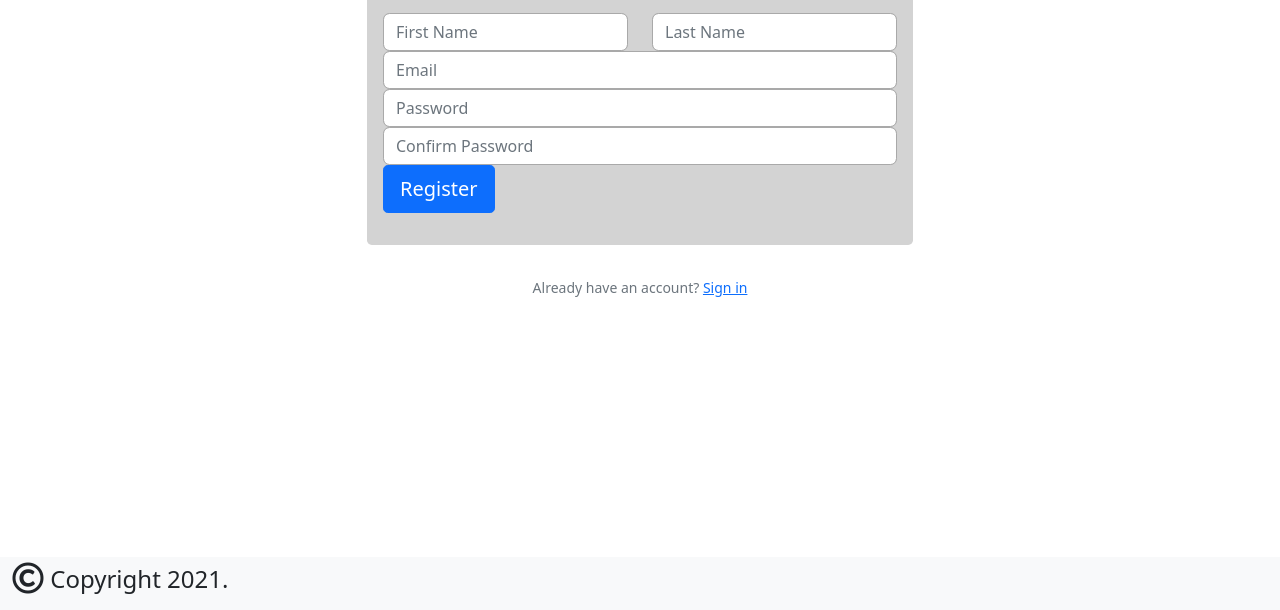
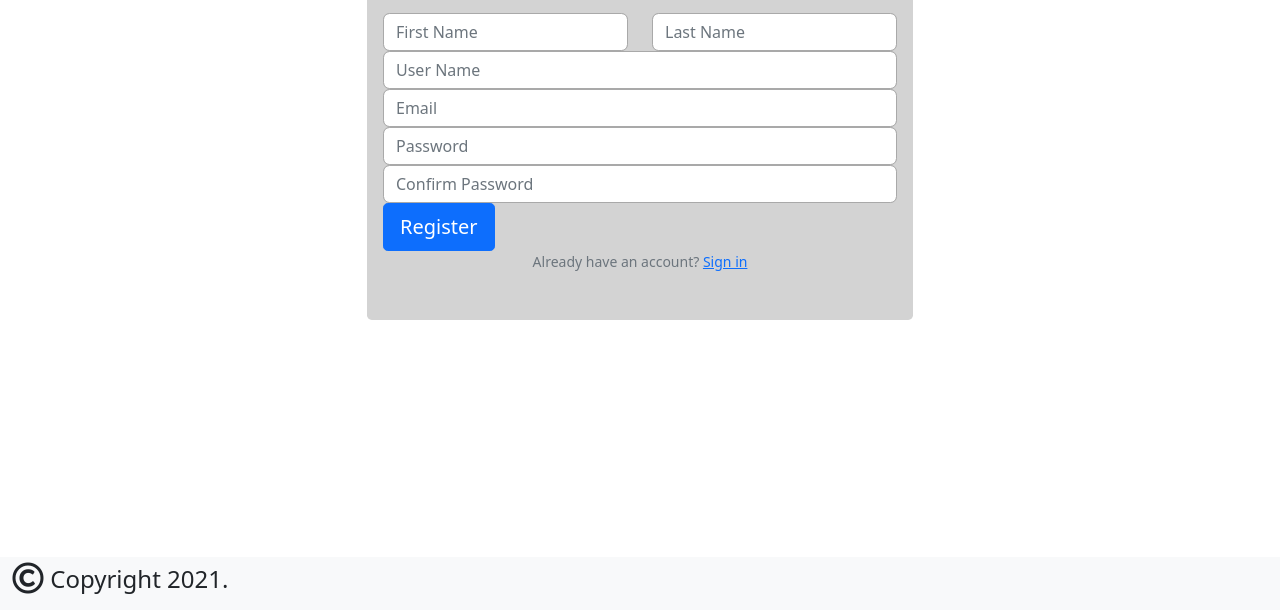
Before and after one commit to qayyamj/WEBD6201-W2021-LAB2, a website: page register.html in a window 1280 px wide. Shown: the part 190-800 px from the top of the page. Drawn offline with nearby package versions, Linux system fonts and the light colour scheme.

Commit message:
added username field to register form

```diff
--- a/Scripts/app.js
+++ b/Scripts/app.js
@@ -305,7 +305,7 @@
         // prevent default functionality
         event.preventDefault();
 
-
+        let newUser = new core.User();
       });
 
     }
--- a/register.html
+++ b/register.html
@@ -70,6 +70,14 @@
                         </div>
                       </div>
 
+                      <div class="form-group">
+                        <div class="row">
+                          <div class="col-md-12">
+                            <input type="text" class="form-control" id="userName" name="userName" required
+                            value="" placeholder="User Name">
+                          </div>
+                        </div>
+
 
                       <div class="form-group">
                         <div class="row">
```
